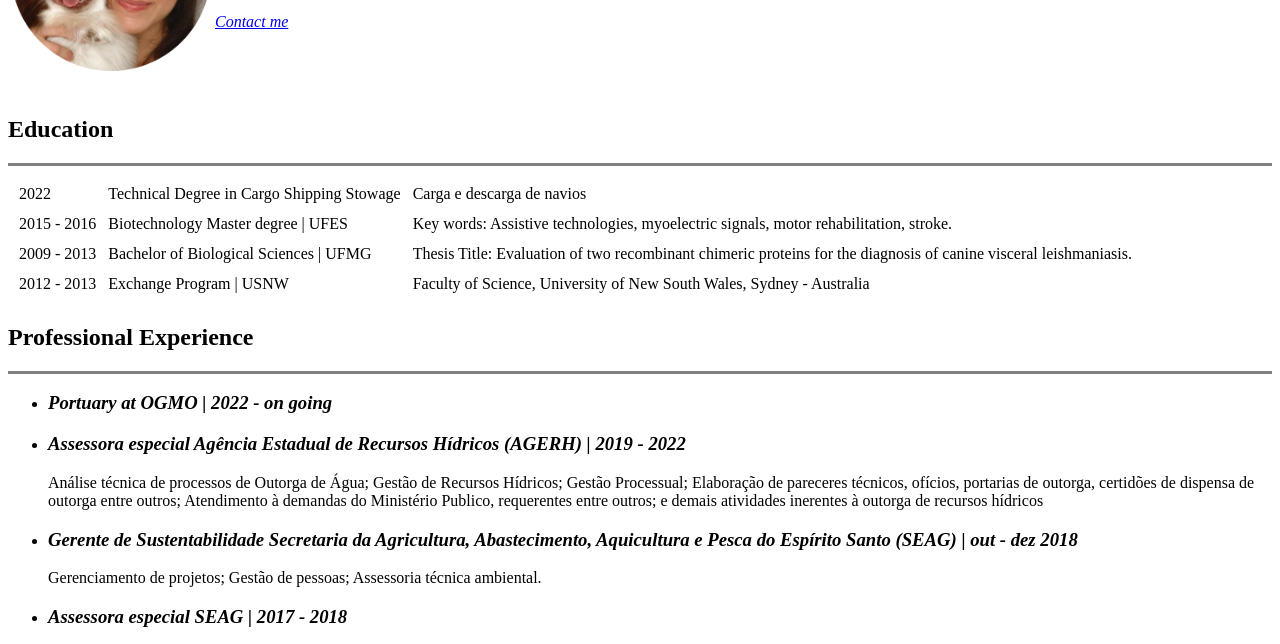
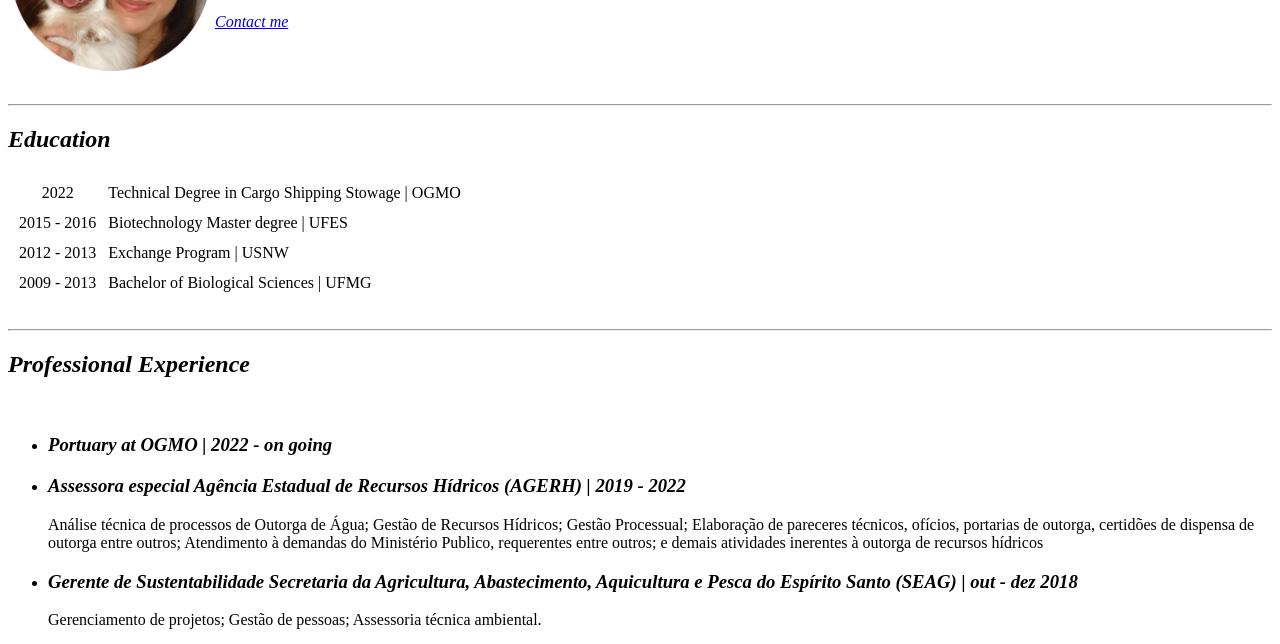
Before and after one commit to janainalyra/cv, a plain HTML site: page index.html in a window 1280 px wide. Shown: the part 140-784 px from the top of the page. Drawn offline with Linux system fonts and the light colour scheme.

Commit message:
Add files via upload
version 2

```diff
--- a/contato.html
+++ b/contato.html
@@ -3,6 +3,7 @@
 <head>
     <meta charset="UTF-8">
     <title>Contacts</title>
+    <link rel="stylesheet" href="css/styles.css">
 </head>
 <body>
     <h2><em>Contact details</em></h2>
--- a/index.html
+++ b/index.html
@@ -4,6 +4,7 @@
 <head>
     <meta charset="UTF-8">
     <title>❤️Janaina Lyra</title>
+    <link rel="stylesheet" href="css/styles.css">
 </head>
 
 <body>
@@ -20,8 +21,8 @@
         </tr>
     </table>
     <br>
-    <h2><strong>Education</strong></h2>
-    <hr size="3" noshade>
+    <hr>
+    <h2><em>Education</em></h2>
 
         <table cellspacing="10">
             <thead>
@@ -30,14 +31,11 @@
 
             <tbody>
                 <tr>
-                    <td>
+                    <td style="text-align: center;">
                         2022
                     </td>
                     <td>
-                        Technical Degree in Cargo Shipping Stowage
-                    </td>
-                    <td>
-                        Carga e descarga de navios
+                        Technical Degree in Cargo Shipping Stowage | OGMO
                     </td>
                 </tr>
                 <tr>
@@ -47,8 +45,13 @@
                     <td>
                         Biotechnology Master degree | UFES
                     </td>
+                </tr>
+                <tr>
                     <td>
-                        Key words: Assistive technologies, myoelectric signals, motor rehabilitation, stroke.
+                        2012 - 2013
+                    </td>
+                    <td>
+                        Exchange Program | USNW
                     </td>
                 </tr>
                 <tr>
@@ -57,20 +60,6 @@
                     </td>
                     <td>
                         Bachelor of  Biological Sciences | UFMG
-                    </td>
-                    <td>
-                        Thesis Title: Evaluation of two recombinant chimeric proteins for the diagnosis of canine visceral leishmaniasis.
-                    </td>
-                </tr>
-                <tr>
-                    <td>
-                        2012 - 2013
-                    </td>
-                    <td>
-                        Exchange Program | USNW
-                    </td>
-                    <td>
-                        Faculty of Science, University of New South Wales, Sydney - Australia
                     </td>
                 </tr>
             </tbody>
@@ -100,10 +89,9 @@
         </ul>
 
 -->
-
-    <h2><strong>Professional Experience</strong></h2>
-    <hr size="3" noshade>
-
+    <br><hr>
+    <h2><em>Professional Experience</em></h2>
+        <br>
         <ul>
         <li><h3><em>Portuary at OGMO | 2022 - on going</em></h3></li>
 
@@ -127,9 +115,9 @@
             </p>
         </ul>
 
+    <br><hr>
+    <h2><em>Languages</em></h2>
 
-    <h2><strong>Languages</strong></h2>
-    <hr size="3" noshade>
         <table cellspacing="10">
             <tbody>
                 <tr>
```
